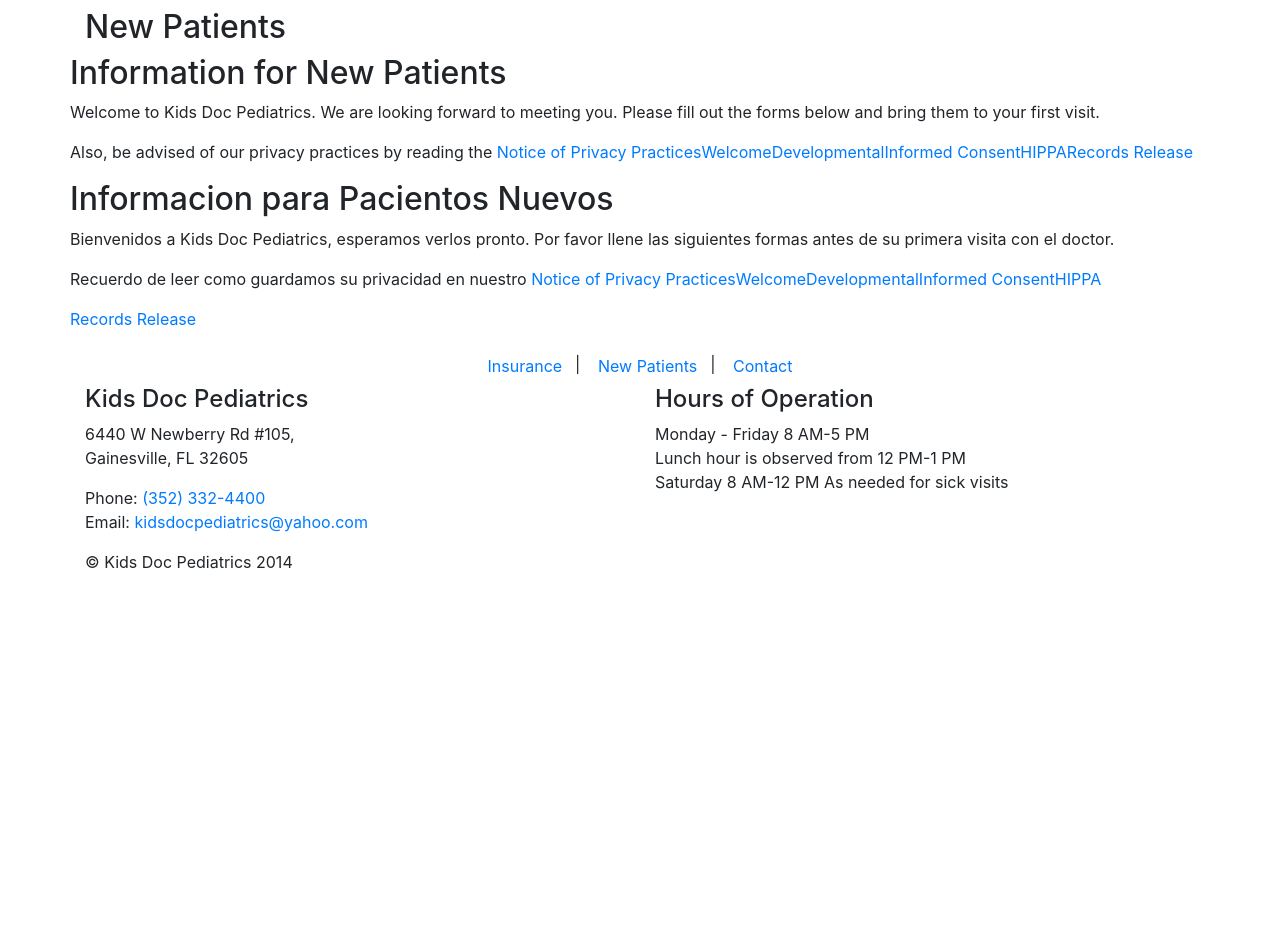
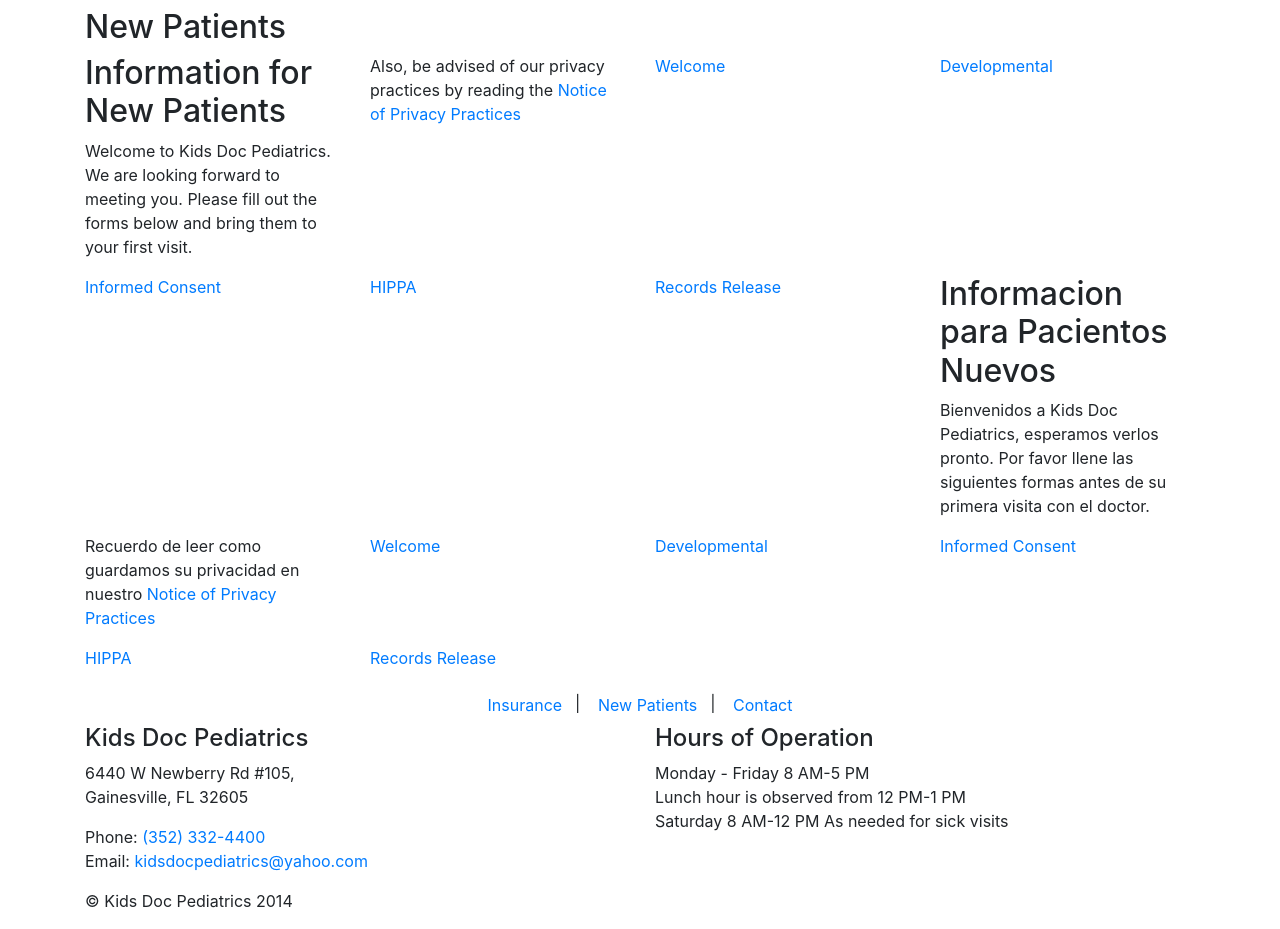
Before and after one commit to dannysepler/kids, a PHP site: page /newpatients.php in a window 1280 px wide. Shown: the part 58-987 px from the top of the page. Before the commit the page ends 627 px from the top, so only its background shows below. Run offline with PHP 8.4, Linux system fonts and the light colour scheme; some libraries are stand-ins or nearby versions.

Commit message:
added col-md to the new patients page

```diff
--- a/layout/newpatients.php
+++ b/layout/newpatients.php
@@ -20,6 +20,8 @@
   	</div>
 
   	<div class="row team">
+      <div class="col-md-3">
+        <!-- ENGLISH -->
     		<h2>Information for New Patients</h2>
     		<p>
     			Welcome to Kids Doc Pediatrics.
@@ -28,18 +30,32 @@
     			forms below and bring them to your
     			first visit.
     		</p>
+      </div>
+  		<div class="col-md-3">
         <p>
     			Also, be advised of our privacy
     			practices by reading the
     			<a href="#">Notice of Privacy Practices</a>
     		</p>
+      </div>
+      <div class="col-md-3">
+    		<p><a href="#">Welcome</a></p>
+      </div>
+      <div class="col-md-3">
+    		<p><a href="#">Developmental</a></p>
+      </div>
+      <div class="col-md-3">
+    		<p><a href="#">Informed Consent</a></p>
+      </div>
+      <div class="col-md-3">
+    		<p><a href="#">HIPPA</a></p>
+      </div>
+      <div class="col-md-3">
+    		<p><a href="#">Records Release</a></p>
+      </div>
 
-  		<p><a href="#">Welcome</a></p>
-  		<p><a href="#">Developmental</a></p>
-  		<p><a href="#">Informed Consent</a></p>
-  		<p><a href="#">HIPPA</a></p>
-  		<p><a href="#">Records Release</a></p>
-
+      <!-- SPANISH -->
+      <div class="col-md-3">
         <h2>Informacion para Pacientos Nuevos</h2>
         <p>
           Bienvenidos a Kids Doc Pediatrics,
@@ -47,17 +63,29 @@
           llene las siguientes formas antes
           de su primera visita con el doctor.
         </p>
+      </div>
+      <div class="col-md-3">
         <p>
           Recuerdo de leer como guardamos su
           privacidad en nuestro
           <a href="#">Notice of Privacy Practices</a>
         </p>
+      </div>
+      <div class="col-md-3">
         <p><a href="#">Welcome</a></p>
+      </div>
+      <div class="col-md-3">
         <p><a href="#">Developmental</a></p>
+      </div>
+      <div class="col-md-3">
         <p><a href="#">Informed Consent</a></p>
+      </div>
+      <div class="col-md-3">
         <p><a href="#">HIPPA</a></p>
+      </div>
+      <div class="col-md-3">
         <p><a href="#">Records Release</a></p>
-
+      </div>
   	</div>
 
 <?php include 'footer.php'; ?>
```
Lines whose indentation alone changed are shown as unchanged.
